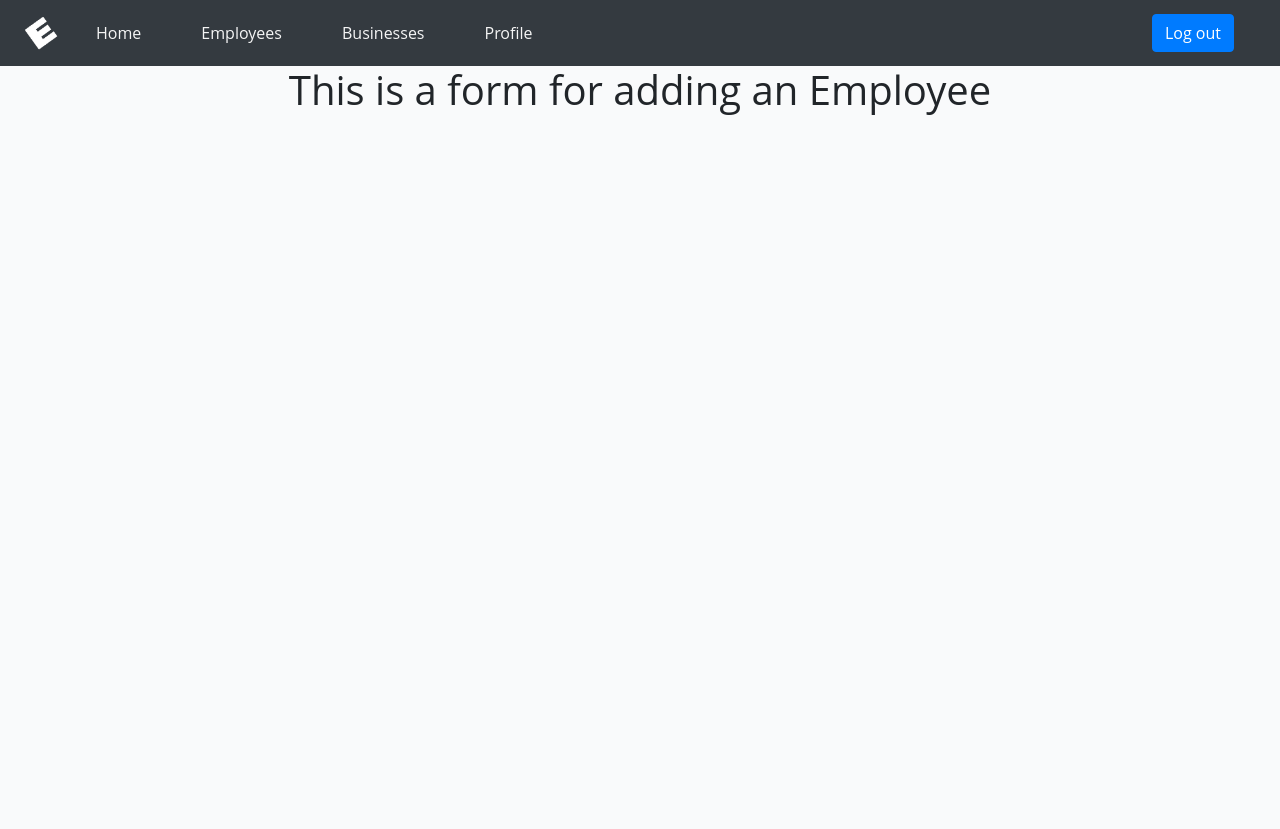
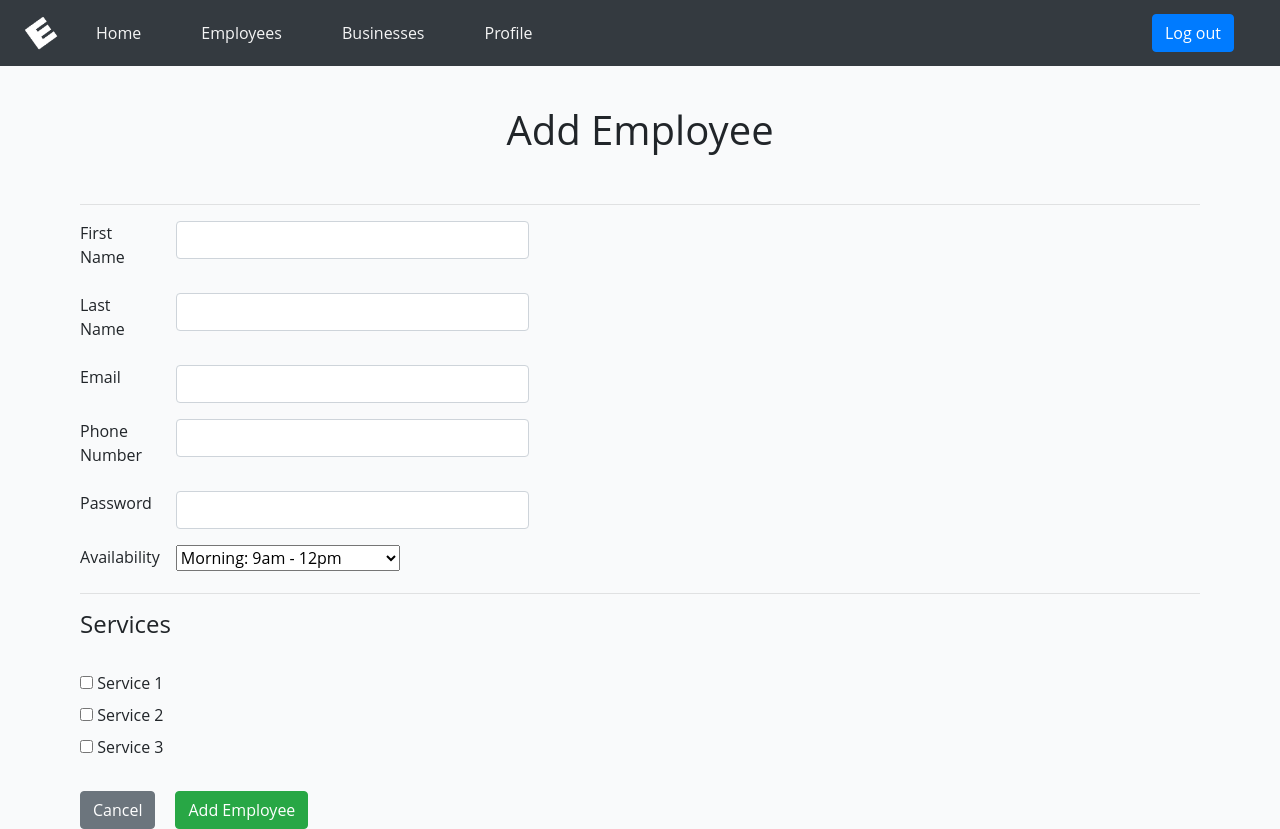
Before and after one commit to RMIT-SEPT/majorproject-1-fri-10-30-4, a React (Create React App) app in the folder FrontEnd/major-project/: page /employee/add in a window 1280 px wide. Before the commit the page ends 800 px from the top, so only its background shows below. Built offline with nearby package versions, Linux system fonts and the light colour scheme.

Commit message:
Styled Employee Form

```diff
--- a/FrontEnd/major-project/src/components/admin/AddEmployee.js
+++ b/FrontEnd/major-project/src/components/admin/AddEmployee.js
@@ -1,18 +1,38 @@
 import React, { Component } from "react"
+import "../../css/AddEmployeeForm.css"
+import AddEmployeeComponent from "./AddEmployeeComponent"
 
 class AddEmployee extends Component {
     constructor() {
         super()
-        this.state = {}
+        this.state = {
+            firstName: "",
+            lastName: "",
+            email:"",
+            password:"",
+            phoneNumber: "",
+            availability: "",
+            services: {},
+        }
+        this.onSubmit = this.onSubmit.bind(this)
+        this.onChange = this.onChange.bind(this)
+    }
+
+    onSubmit() {
+
+    }
+
+    onChange() {
+
     }
 
     render() {
         return(
-            <div>
-                <form>
-                    <h1>This is a form for adding an Employee</h1>
-                </form>
-            </div>
+            <AddEmployeeComponent
+                onClick={this.onSubmit}
+                onChange={this.onChange}
+                data={this.state}
+            />
         )
     }
 }
--- /dev/null
+++ b/FrontEnd/major-project/src/components/admin/AddEmployeeComponent.js
@@ -0,0 +1,85 @@
+import React from "react"
+
+function AddEmployeeComponent(props){
+    return (
+        <div>
+            <h1 className="add-employee-title">Add Employee</h1>
+
+            <form className="add-employee-form">
+            <hr></hr>
+                <div className="form-group row">
+                    <label className="control-label col-sm-1" for="fname">First Name</label>
+                    <div className="col-sm-4">
+                        <input type="text" className="form-control" id="fname" name="fname"  required></input>
+                    </div>
+                </div>
+                <div className="form-group row">
+                    <label className="control-label col-sm-1" for="fname">Last Name</label>
+                    <div className="col-sm-4">
+                        <input type="text" className="form-control" id="fname" name="fname"  required></input>
+                    </div>
+                </div>
+                <div className="form-group row">
+                    <label className="control-label col-sm-1" for="fname">Email</label>
+                    <div className="col-sm-4">
+                        <input type="email" className="form-control" id="fname" name="fname"  required></input>
+                    </div>
+                </div>
+                <div className="form-group row">
+                    <label className="control-label col-sm-1" for="fname">Phone Number</label>
+                    <div className="col-sm-4">
+                        <input type="text" className="form-control" id="fname" name="fname"  required></input>
+                    </div>
+                </div>
+                <div className="form-group row">
+                    <label className="control-label col-sm-1" for="fname">Password</label>
+                    <div className="col-sm-4">
+                        <input type="password" className="form-control" id="fname" name="fname"  required></input>
+                    </div>
+                </div>
+                <div className="form-group row">
+                    <label className="control-label col-sm-1" for="fname">Availability</label>
+                    <div className="col-sm-4">
+                        <select>
+                            <option value ="9am">Morning: 9am - 12pm</option>
+                            <option value ="12pm">Afternoon: 12pm - 3pm</option>
+                            <option value ="3pm">Late Afternoon: 3pm - 6pm</option>
+                        </select>
+                    </div>
+                </div>
+                <hr></hr>
+                <h4>Services</h4>
+                <br></br>
+                <label>
+                    <input
+                        type="checkbox"
+                        name="="
+                    /> Service 1
+                </label>
+                <br></br>
+                <label>
+                    <input
+                        type="checkbox"
+                        name=""
+                    /> Service 2
+                </label>
+                <br></br>
+                <label>
+                    <input
+                        type="checkbox"
+                        name=""
+                    /> Service 3
+                </label>
+                <br></br>
+                <br></br>
+                <span>
+                    <button className="btn btn-secondary add-employee-btn-group">Cancel</button>
+                    <button className="btn btn-success add-employee-btn-group">Add Employee</button>
+                </span>
+            </form>
+
+        </div>
+    )
+}
+
+export default AddEmployeeComponent
--- /dev/null
+++ b/FrontEnd/major-project/src/css/AddEmployeeForm.css
@@ -0,0 +1,13 @@
+.add-employee-form {
+    margin-top: 50px;
+    margin-left: 80px;
+    margin-right: 80px;
+}
+.add-employee-title {
+    text-align: center;
+    margin-top: 40px;
+}
+
+.add-employee-btn-group {
+    margin-right: 20px;
+}
```
